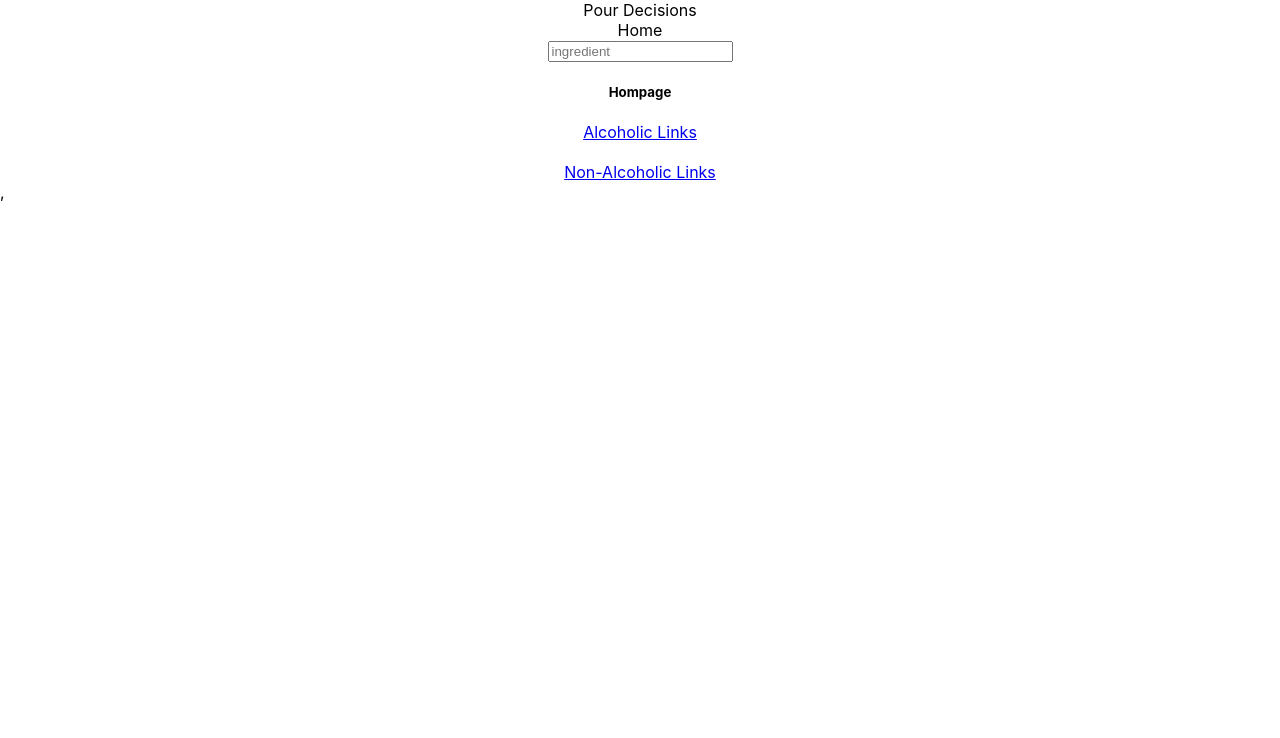
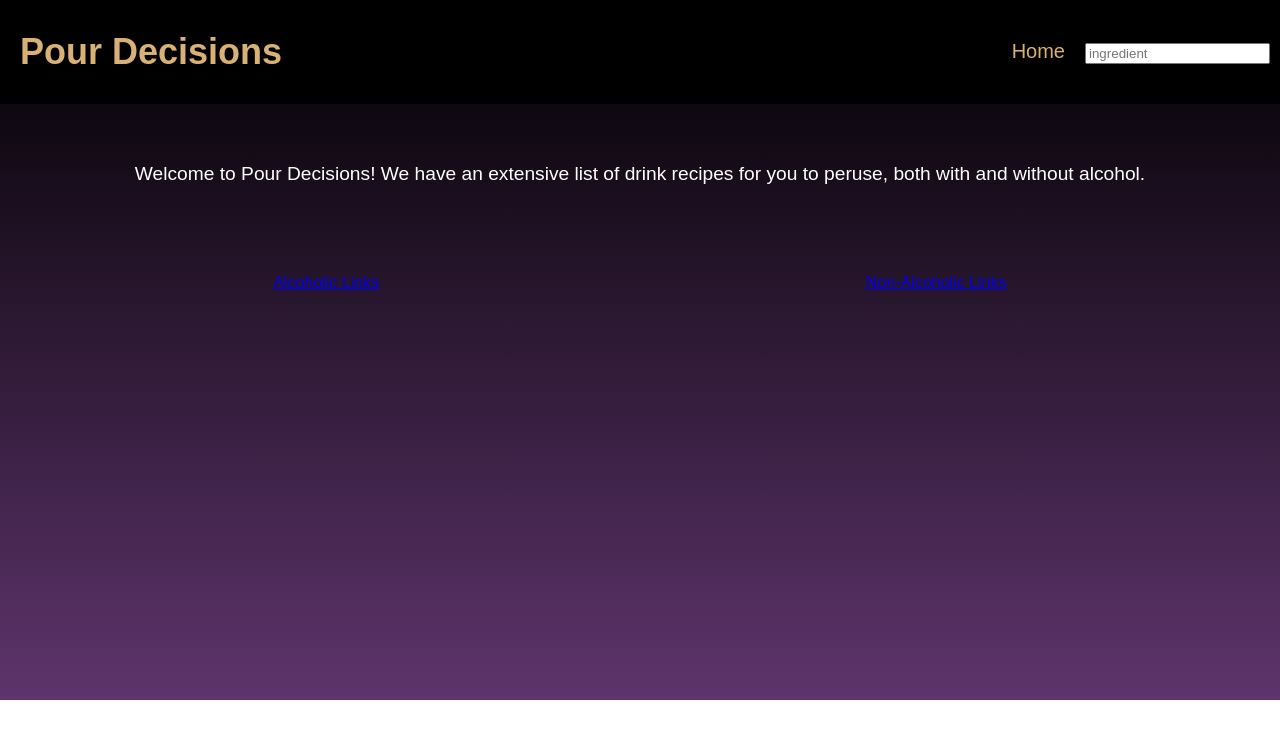
Before and after one commit to sp53852/Project3_ReactApp_BeverageSelector, a React (Create React App) app in the folder beverageselector-app/: page / in a window 1280 px wide. Shown: the top 738 px of the page. Built offline with nearby package versions, Linux system fonts and the light colour scheme; no server answers.

Commit message:
adding CSS

```diff
--- a/beverageselector-app/src/App.css
+++ b/beverageselector-app/src/App.css
@@ -1,38 +1,4 @@
 .App {
   text-align: center;
+  font-family: fantasy;
 }
-
-.App-logo {
-  height: 40vmin;
-  pointer-events: none;
-}
-
-@media (prefers-reduced-motion: no-preference) {
-  .App-logo {
-    animation: App-logo-spin infinite 20s linear;
-  }
-}
-
-.App-header {
-  background-color: #282c34;
-  min-height: 100vh;
-  display: flex;
-  flex-direction: column;
-  align-items: center;
-  justify-content: center;
-  font-size: calc(10px + 2vmin);
-  color: white;
-}
-
-.App-link {
-  color: #61dafb;
-}
-
-@keyframes App-logo-spin {
-  from {
-    transform: rotate(0deg);
-  }
-  to {
-    transform: rotate(360deg);
-  }
-}
--- a/beverageselector-app/src/components/Header.css
+++ b/beverageselector-app/src/components/Header.css
@@ -0,0 +1,30 @@
+.box {
+    font-size: x-large;
+    background-color: black;
+    color: #D9B175;
+    display: flex;
+    justify-content: space-between;
+    padding:  1px;
+    padding-left:20px;
+    padding-right:10px;
+    align-items: center;
+    font-family: fantasy;
+}
+
+.linkStyle{
+    font-size: 20px;
+    font-weight: 400;
+    display: flex;
+}
+
+.linkStyle div{
+    padding-right:20px;
+}
+
+.divBox{
+    text-align: center;
+    border: 3px solid white;
+    padding-left:20px;
+    font-weight: bold;
+    border-radius: 5px;
+}
--- a/beverageselector-app/src/components/Header.js
+++ b/beverageselector-app/src/components/Header.js
@@ -3,10 +3,11 @@ import './Header.css'
 
 function Header() {
    return (
-       <nav className="linkStyle">
-           <div>Pour Decisions </div>
+       <nav className="box">
+           <div><h1>Pour Decisions</h1> </div>
+
+         <div className = "linkStyle">
          <div>Home</div>
-         <div>
              <form>
          <input type = "text" placeholder = "ingredient"/>
          </form>
--- a/beverageselector-app/src/components/Homepage.css
+++ b/beverageselector-app/src/components/Homepage.css
@@ -0,0 +1,16 @@
+.intro{
+    padding: 40px;
+    font-size: larger;
+    color: white;
+
+}
+.pict {
+    display: flex;
+    /* flex-direction: row; */
+    padding: 30px;
+    justify-content:space-around;
+
+}
+.box2{
+    text-align: center;
+}
--- a/beverageselector-app/src/components/Homepage.js
+++ b/beverageselector-app/src/components/Homepage.js
@@ -6,13 +6,23 @@ function Homepage(props) {
     console.log('THis is the Homepage', props)
     return (
         <div className="box2">
-           <div><h5>Hompage</h5></div>
+            <div className='intro'>
 
-           <Link to={'/Gallery/Alcoholic'}>Alcoholic Links</Link> <br/> <br/>
-           <Link to={'/Gallery/Non_Alcoholic'}>Non-Alcoholic Links</Link>
 
+                <p>Welcome to Pour Decisions! We have an extensive list of drink recipes for you to peruse, both with and without alcohol.
+
+           </p>
+            </div>
+            <div className="pict">
+                <div>
+                    <Link to={'/Gallery/Alcoholic'}>Alcoholic Links</Link>
+                </div>
+                <div>
+                    <Link to={'/Gallery/Non_Alcoholic'}>Non-Alcoholic Links</Link>
+                </div>
+            </div>
         </div>
     )
- }
+}
 
  export default Homepage;
--- a/beverageselector-app/src/index.css
+++ b/beverageselector-app/src/index.css
@@ -1,10 +1,10 @@
 body {
   margin: 0;
-  font-family: -apple-system, BlinkMacSystemFont, 'Segoe UI', 'Roboto', 'Oxygen',
-    'Ubuntu', 'Cantarell', 'Fira Sans', 'Droid Sans', 'Helvetica Neue',
-    sans-serif;
-  -webkit-font-smoothing: antialiased;
-  -moz-osx-font-smoothing: grayscale;
+  height: 700px;
+  /* background: linear-gradient(90deg, rgba(2,0,36,1) 0%, rgba(9,9,121,1) 35%, rgba(0,212,255,1) 100%); */
+  background: linear-gradient(black,#5e346c);
+  background-size: cover;
+  background-repeat: no-repeat;
 }
 
 code {
--- a/beverageselector-app/src/index.js
+++ b/beverageselector-app/src/index.js
@@ -11,7 +11,7 @@ ReactDOM.render(
   <Router>
   <React.StrictMode>
     <App />
-  </React.StrictMode>,
+  </React.StrictMode>
   </Router>,
   document.getElementById('root')
 
```
